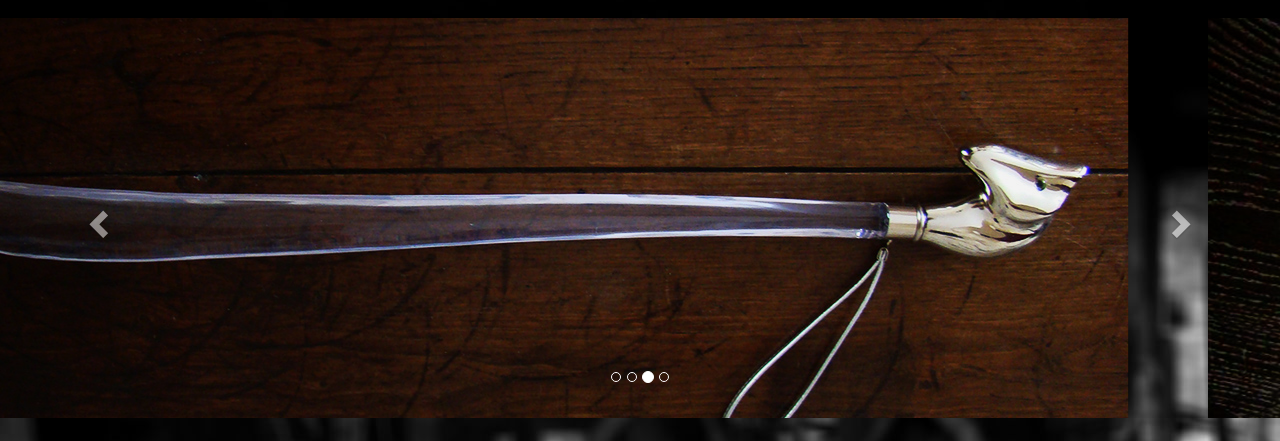
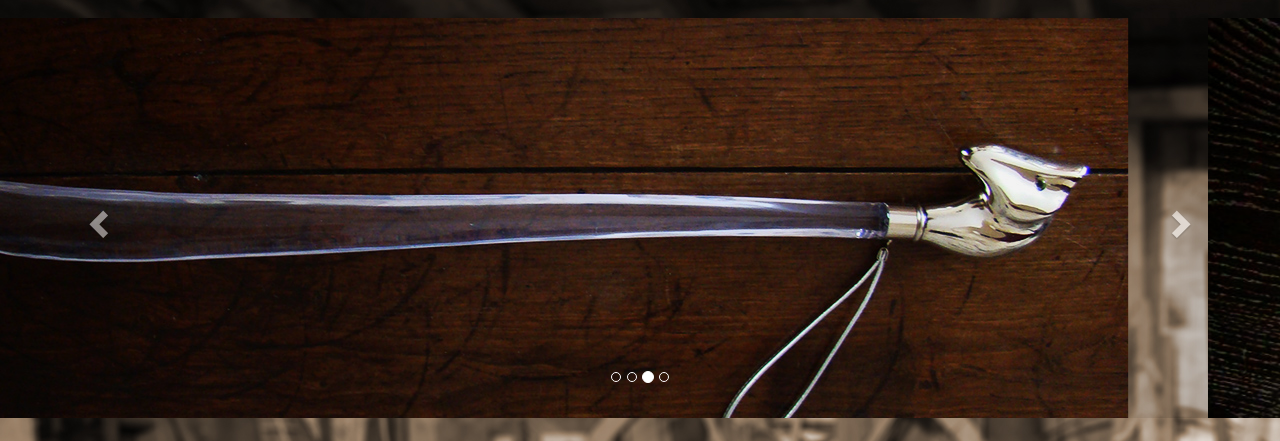
Before and after one commit to PatrickS45/projet_wildshoes, a plain HTML site: page index.html in a window 1280 px wide. Shown: the part 54-495 px from the top of the page. Drawn offline with nearby package versions, Linux system fonts and the light colour scheme.

Commit message:
background sépia

```diff
--- a/content.css
+++ b/content.css
@@ -15,7 +15,7 @@
 
 body {
     color : white;
-    background:url(image/autres/background_3.jpg) no-repeat fixed;
+    background:url(image/autres/background_3.1.jpg) no-repeat fixed;
   /*  background-size: contain;*/
     max-width: 1920px;
     max-height: 1280px;
```
Also changed, not shown: image/autres/background_3.1.jpg (added).
